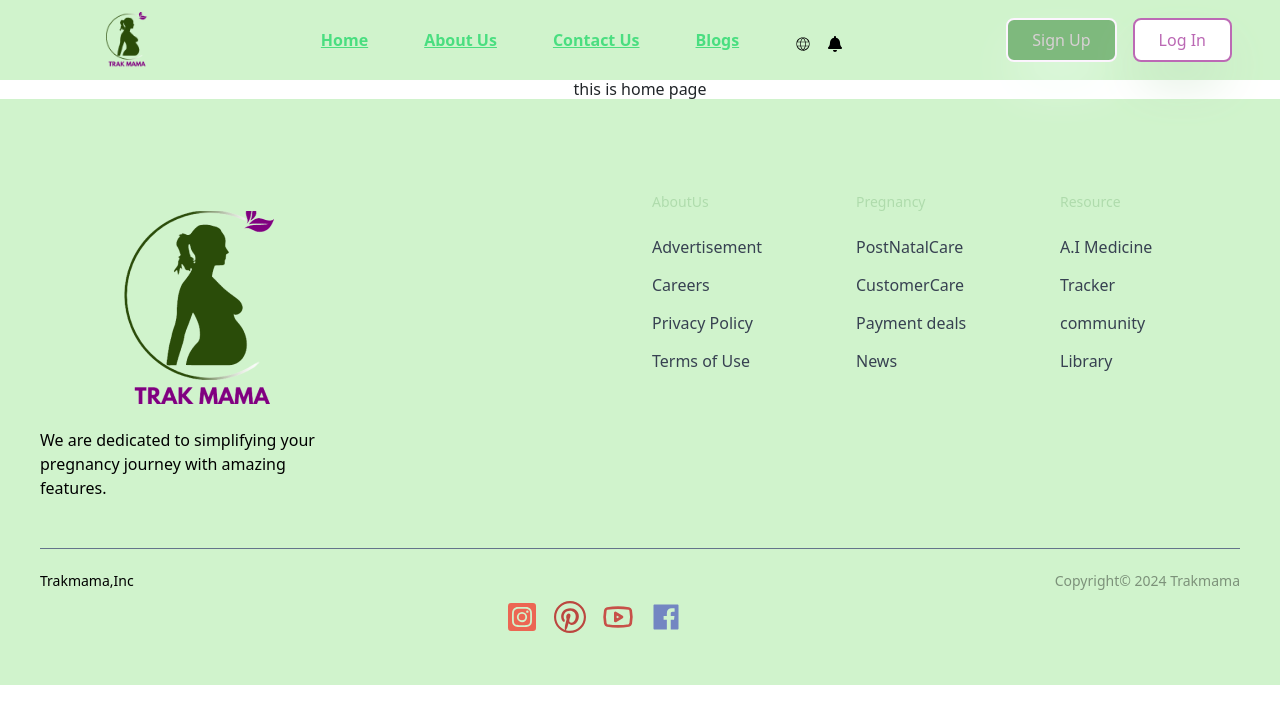
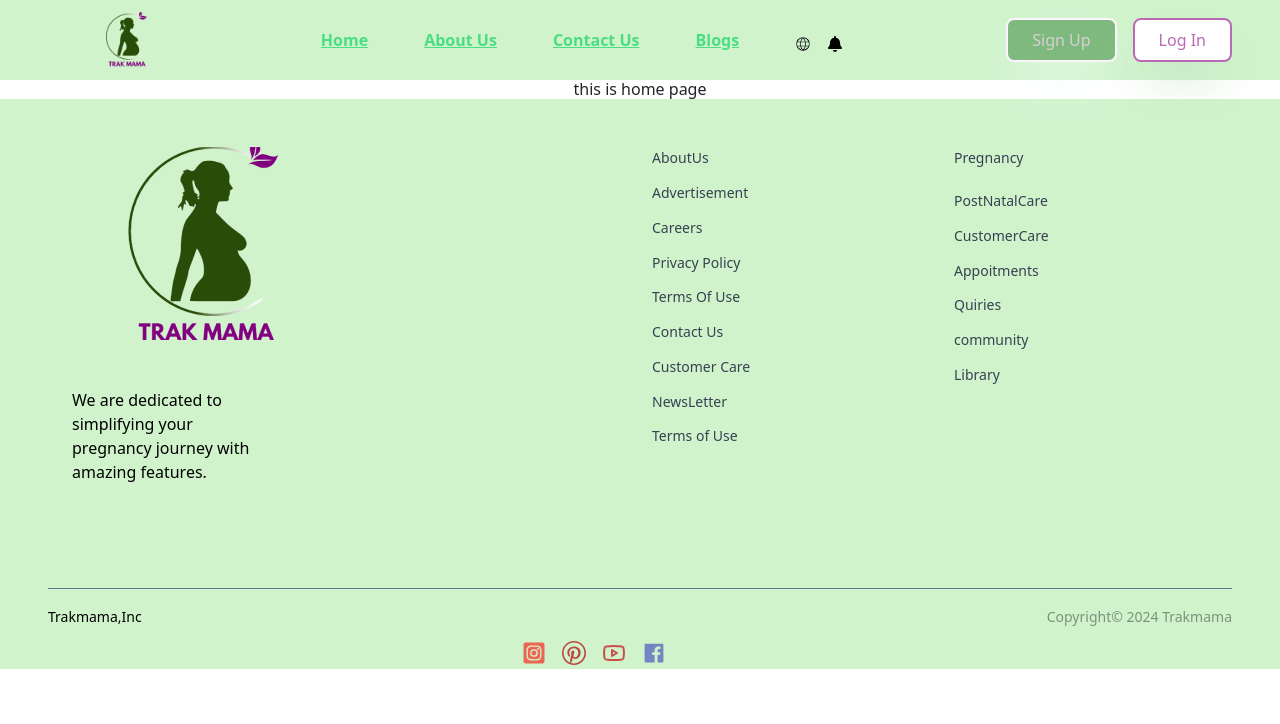
Before and after one commit to Adaobilynda1234/Trakmama-project, a React (Vite) app: page / in a window 1280 px wide. Shown: the top 724 px of the page. Built offline with nearby package versions, Linux system fonts and the light colour scheme; the HTML template or start-up script is replaced by a standard one.

Commit message:
asking topul lto the main

```diff
--- a/src/App.jsx
+++ b/src/App.jsx
@@ -17,7 +17,7 @@ import {Blogs} from "./pages/BlogsPage"
 
 function App() {
   return (
-    <container>
+    <>
       <Navbar />
       {/* defining react-router path */}
       <Routes>
@@ -32,7 +32,7 @@ function App() {
          <Route path= "blogs" element ={<Blogs title Blogs/> }/>
               </Routes>
               <Footer/>
-                  </container>
+             </>
   );
 }
 
--- a/src/components/Footer.jsx
+++ b/src/components/Footer.jsx
@@ -9,101 +9,111 @@ const Footer = ()=>{
     return (
         <div>
             <footer className="  bg-[#d0f3cc]  text-black   ">
-  <div className="sm:px-10 py-12 h-full">
+  <div className="sm:px-12 pt-1 h-full">
      <div className="grid  grid-cols-1 gap-4 md:grid-cols-2 justify-end ">
       <div>
-    <img src={logo2} alt="logo-ct" className=" h-23 ml-12 w-33 pt-16" />
-    <article className=" grid grid-cols-1 justify-between gap-2 md:grid-cols-2 pt-6   ">
-       We are dedicated to simplifying your pregnancy journey with amazing features.
+    <img src={logo2} alt="logo-ct" className="  h-21 ml-11 w-30 pt-11" />
+    <article className=" grid grid-cols-2  justify-center  gap-2 md:grid-cols-3 pt-6 py-8 my-4 pl-6 ">
+       <p>We are dedicated to simplifying your pregnancy journey with amazing features. </p>
          </article>
     </div>
-      <div className="grid justify-between grid-cols-3 gap-4 pt-11">
+      <div className="grid justify-between grid-cols-2 gap-4 pt-11 pb-0">
         <ul >
           <p
-            className="block mb-3 font-sans text-sm antialiased font-medium leading-normal text-[#7eb97d] opacity-40">
+            className="block mb-2 font-sans text-sm antialiased font-small leading-normal text-gray-700">
             AboutUs
           </p>
           <li>
             <a href="#"
-              className="block py-1.5 font-sans text-base font-normal leading-relaxed text-gray-700 antialiased transition-colors hover:text-[#7eb97d]">
+              className="block py-1.5 font-sans text-sm font-small leading-relaxed text-gray-700 antialiased transition-colors hover:text-[#7eb97d]">
               Advertisement
             </a>
           </li>
           <li>
             <a href="#"
-              className="block py-1.5 font-sans text-base font-normal leading-relaxed text-gray-700 antialiased transition-colors hover:text-[#7eb97d]">
+              className="block py-1.5 font-sans text-sm font-small leading-relaxed text-gray-700 antialiased transition-colors hover:text-[#7eb97d]">
               Careers
             </a>
           </li>
+
           <li>
             <a href="#"
-              className="block py-1.5 font-sans text-base font-normal leading-relaxed text-gray-700 antialiased transition-colors hover:text-[#7eb97d]">
+              className="block py-1.5 font-sans text-sm font-small leading-relaxed text-gray-700 antialiased transition-colors hover:text-[#7eb97d]">
               Privacy Policy
             </a>
           </li>
           <li>
             <a href="#"
-              className="block py-1.5 font-sans text-base font-normal leading-relaxed text-gray-700 antialiased transition-colors hover:text-[#7eb97d]">
+              className="block py-1.5 font-sans text-sm font-small leading-relaxed text-gray-700 antialiased transition-colors hover:text-[#7eb97d]">
+              Terms Of Use
+            </a>
+          </li>
+          <li>
+            <a href="#"
+              className="block py-1.5 font-sans text-sm font-small leading-relaxed text-gray-700 antialiased transition-colors hover:text-[#7eb97d]">
+              Contact Us
+            </a>
+          </li>
+          <li>
+            <a href="#"
+              className="block py-1.5 font-sans text-sm font-small leading-relaxed text-gray-700 antialiased transition-colors hover:text-[#7eb97d]">
+              Customer Care
+            </a>
+          </li>
+          <li>
+            <a href="#"
+              className="block py-1.5 font-sans text-sm font-small leading-relaxed text-gray-700 antialiased transition-colors hover:text-[#7eb97d]">
+              NewsLetter
+            </a>
+          </li>
+          <li>
+            <a href="#"
+              className="block py-1.5 font-sans text-sm font-small leading-relaxed text-gray-700 antialiased transition-colors hover:text-[#7eb97d]">
               Terms of Use
             </a>
           </li>
         </ul>
         <ul>
           <p
-            className="block mb-3 font-sans text-sm antialiased font-medium leading-normal text-[#7eb97d] opacity-40">
+            className="block mb-3 font-sans text-sm antialiased font-small leading-normal text-gray-700 ">
            Pregnancy
           </p>
           <li>
             <a href="#"
-              className="block py-1.5 font-sans text-base font-normal leading-relaxed text-gray-700 antialiased transition-colors hover:text-[#7eb97d]">
+              className="block py-1.5 font-sans text-sm font-small leading-relaxed text-gray-700 antialiased transition-colors hover:text-[#7eb97d]">
               PostNatalCare
             </a>
           </li>
           <li>
             <a href="#"
-              className="block py-1.5 font-sans text-base font-normal leading-relaxed text-gray-700 antialiased transition-colors hover:text-[#7eb97d]">
+              className="block py-1.5 font-sans text-sm font-small leading-relaxed text-gray-700 antialiased transition-colors hover:text-[#7eb97d]">
               CustomerCare
             </a>
           </li>
           <li>
+            </li>
+
+          <li>
             <a href="#"
-              className="block py-1.5 font-sans text-base font-normal leading-relaxed text-gray-700 antialiased transition-colors hover:text-[#7eb97d]">
-              Payment deals
+              className="block py-1.5 font-sans text-sm font-small leading-relaxed text-gray-700 antialiased transition-colors hover:text-[#7eb97d]">
+              Appoitments
             </a>
           </li>
           <li>
             <a href="#"
-              className="block py-1.5 font-sans text-base font-normal leading-relaxed text-gray-700 antialiased transition-colors hover:text-[#7eb97d]">
-              News
-            </a>
-          </li>
-        </ul>
-        <ul>
-          <p
-            className="block mb-3 font-sans text-sm antialiased font-medium leading-normal text-[#7eb97d] opacity-40">
-            Resource
-          </p>
-          <li>
-            <a href="#"
-              className="block py-1.5 font-sans text-base font-normal leading-relaxed text-gray-700 antialiased transition-colors hover:text-[#7eb97d]">
-              A.I Medicine
+              className="block py-1.5 font-sans text-sm font-small leading-relaxed text-gray-700 antialiased transition-colors hover:text-[#7eb97d]">
+              Quiries
             </a>
           </li>
           <li>
             <a href="#"
-              className="block py-1.5 font-sans text-base font-normal leading-relaxed text-gray-700 antialiased transition-colors hover:text-[#7eb97d]">
-              Tracker
-            </a>
-          </li>
-          <li>
-            <a href="#"
-              className="block py-1.5 font-sans text-base font-normal leading-relaxed text-gray-700 antialiased transition-colors hover:text-[#7eb97d]">
+              className="block py-1.5 font-sans text-sm font-small leading-relaxed text-gray-700 antialiased transition-colors hover:text-[#7eb97d]">
               community
             </a>
           </li>
           <li>
             <a href="#"
-              className="block py-1.5 font-sans text-base font-normal leading-relaxed text-gray-700 antialiased transition-colors hover:text-[#7eb97d]">
+              className="block py-1.5 font-sans text-sm font-small leading-relaxed text-gray-700 antialiased transition-colors hover:text-[#7eb97d]">
               Library
             </a>
           </li>
@@ -118,24 +128,24 @@ const Footer = ()=>{
       <div className=" grid  grid-cols-2 gap-3 md:grid-cols-4 justify-end pt-5">
         <a href="#"
           className="block font-sans text-base antialiased font-light leading-relaxed transition-opacity text-inherit opacity-80 hover:opacity-100">
-        <FaInstagramSquare className='w-8 h-8  text-[#f44336]'/>
+        <FaInstagramSquare className='w-6 h-6  text-[#f44336]'/>
         </a>
         <a href="#"
           className="block font-sans  text-base antialiased font-light leading-relaxed transition-opacity text-inherit opacity-80 hover:opacity-100">
-          <ImPinterest2 className='w-8 h-8  text-[#b71c1c]'/>
+          <ImPinterest2 className='w-6 h-6  text-[#b71c1c]'/>
 
         </a>
 
         <a href="#"
           className="block font-sans  text-base antialiased font-light leading-relaxed transition-opacity text-inherit opacity-80 hover:opacity-100">
-         <LuYoutube className='w-8 h-8  text-[#c62828]'/>
+         <LuYoutube className='w-6 h-6  text-[#c62828]'/>
 
         </a>
 
         <a href="#"
           className="block font-sans  ext-base antialiased font-light leading-relaxed transition-opacity  text-inherit opacity-80 hover:opacity-100">
 
-          <AiFillFacebook className='w-8 h-8  text-[#5c6bc0]' />
+          <AiFillFacebook className='w-6 h-6  text-[#5c6bc0]' />
         </a>
         </div>
 <div className=''>
--- a/src/components/Navbar.jsx
+++ b/src/components/Navbar.jsx
@@ -44,13 +44,13 @@ return (
 
         <div className='hidden md:flex space-x-4'>
 
-           <button className='bg-[#7eb97d] px-4 py-2
+           <button className='bg-[#7eb97d]  hover:bg-[#d0f3cc] px-4 py-2
                            text-[#d8d0d4] font-normal rounded-lg border-2
                            border-[#fdf4ff] shadow-2xl  shadow-green-50  '>Sign Up
            </button>
 
          <button className='bg-[#ffffff] px-4 py-2 text-[hsl(305,38%,57%)]
-                     font-normal rounded-lg
+                     font-normal rounded-lg hover:bg-[#d0f3cc]
                      border-2 border-[#bc69b5] shadow-2xl shadow-[#c0dfbf]'>Log In
 
          </button>
@@ -64,13 +64,13 @@ return (
         </div>
 
                 {/* Mobile Navigation Menu */}
-                <div className={!openNav ? 'left-[0%] fixed top-0 w-[60%] bg-[#fefce8] h-full block pl-4 pt-4 ease-in-out duration-500 md:hidden' : "fixed left-[100%] ease-in-out duration-500"}>
+                <div className={!openNav ? 'left-[0%] fixed top-0 w-[60%] bg-[#d0f3cc] h-full block pl-4 pt-4 ease-in-out duration-500 md:hidden' : "fixed left-[100%] ease-in-out duration-500"}>
                     {/* Logo in Mobile Menu */}
 
 
                     {/* Mobile Navigation Links */}
                     <ul className='block space-y-4 pt-8'>
-                        <li className='border-b border- [#fdf4ff]'> <NavLink to={"/"}> Home </NavLink>  </li>
+                        <li className='border-b border- [#bc69b5]'> <NavLink to={"/"}> Home </NavLink>  </li>
                         <li className='border-b border-[#fdf4ff]'> <NavLink to={"/about-us"}> About Us </NavLink>  </li>
                         <li className='border-b border-[#fdf4ff]'> <NavLink to={"/blogs"}> Blogs </NavLink> </li>
                         <li className='border-b border-[#fdf4ff]'> <NavLink to={"/contact-us"}> Contact Us </NavLink> </li>
```
